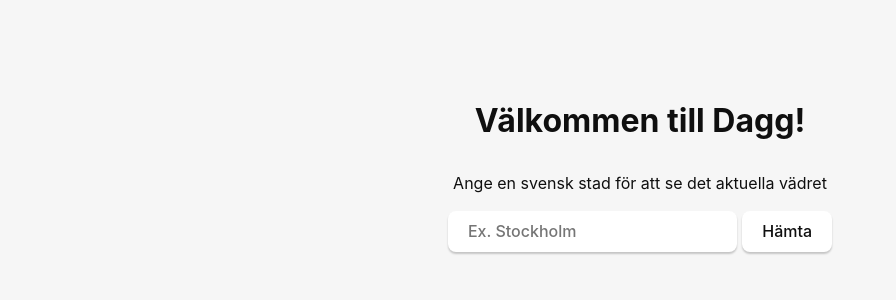
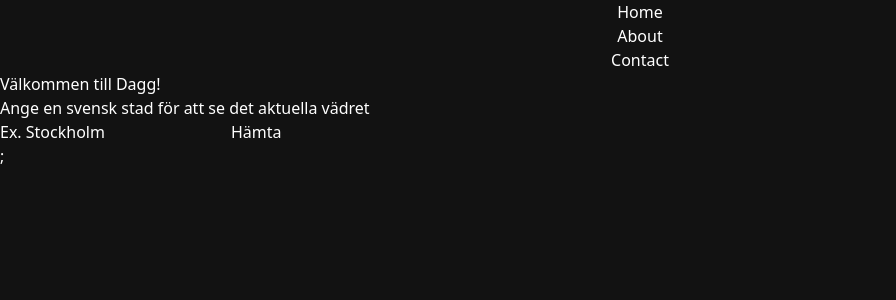
Before and after one commit to devpaps/dagg_rust, a Next.js app: page / in a window 1280 px wide. Shown: the top 300 px of the page, without its empty margins (0-896 px from the left). Built offline with nearby package versions, Linux system fonts and the light colour scheme.

Commit message:
Added alot of changes

```diff
--- a/src/App.css
+++ /dev/null
@@ -1,21 +0,0 @@
-.logo {
-  padding: 1.5em !important;
-}
-
-span.logos > a > span {
-  overflow: inherit !important;
-}
-
-.logo.next:hover {
-  filter: drop-shadow(0 0 2em #36373f);
-}
-
-.logo.react:hover {
-  filter: drop-shadow(0 0 2em #61dafb);
-}
-
-@media (prefers-color-scheme: dark) {
-  .logo.next:hover {
-    filter: drop-shadow(0 0 2em #ffff);
-  }
-}
--- /dev/null
+++ b/src/components/Sidebar.tsx
@@ -0,0 +1,11 @@
+import { Flex, Link } from '@chakra-ui/react';
+
+export default function Sidebar() {
+  return (
+    <Flex direction="column" align="center" justify="center">
+      <Link href="/">Home</Link>
+      <Link href="/about">About</Link>
+      <Link href="/contact">Contact</Link>
+    </Flex>
+  );
+}
--- a/src/pages/_app.tsx
+++ b/src/pages/_app.tsx
@@ -1,9 +1,15 @@
 import type { AppProps } from "next/app";
+import { ChakraProvider } from '@chakra-ui/react'
+import theme from '../theme/customTheme';
 
-import "../style.css";
-import "../App.css";
+// import "../style.css";
+// import "../App.css";
 
 // This default export is required in a new `pages/_app.js` file.
 export default function MyApp({ Component, pageProps }: AppProps) {
-  return <Component {...pageProps} />;
+  return (
+    <ChakraProvider resetCSS={true} theme={theme}>
+      <Component {...pageProps} />;
+    </ChakraProvider>
+  )
 }
--- a/src/pages/index.tsx
+++ b/src/pages/index.tsx
@@ -1,27 +1,29 @@
-import { useState } from "react";
-import { invoke } from "@tauri-apps/api/tauri";
-
-// type Props = {
-//   name: string;
-// }
+import { useState } from 'react';
+import { invoke } from '@tauri-apps/api/tauri';
+import { Box, Text } from '@chakra-ui/react';
+import SideBar from '../components/Sidebar';
 
 interface Data {
   name: string;
-  current: { temp: number, humidity: number, weather: { description: string }[] }
-  error_message?: string
+  current: {
+    temp: number;
+    humidity: number;
+    weather: { description: string }[];
+  };
+  error_message?: string;
 }
 
 function App() {
   const [greetMsg, setGreetMsg] = useState<Data>();
-  const [name, setName] = useState("");
+  const [name, setName] = useState('');
 
   async function greet() {
-    setGreetMsg(await invoke("get_data", { city: name }));
+    setGreetMsg(await invoke('get_data', { city: name }));
   }
 
-  console.log(greetMsg)
-
   return (
+    <>
+      <SideBar />
       <div className="container">
         <h1>Välkommen till Dagg!</h1>
 
@@ -40,9 +42,9 @@ function App() {
           </div>
         </div>
         {greetMsg ? (
-        <>
+          <Box>
             {greetMsg.error_message ? (
-            <p>{greetMsg.error_message}</p>
+              <Text>{greetMsg.error_message}</Text>
             ) : (
               <>
                 <p>{`Temperatur: ${greetMsg.current.temp.toFixed(1)} °C`}</p>
@@ -50,10 +52,10 @@ function App() {
                 <p>{greetMsg.current.weather[0].description}</p>
               </>
             )}
+          </Box>
+        ) : null}
+      </div>
     </>
-      ) : null}
-
-    </div>
   );
 }
 
--- a/src/style.css
+++ /dev/null
@@ -1,102 +0,0 @@
-:root {
-  font-family: Inter, Avenir, Helvetica, Arial, sans-serif;
-  font-size: 16px;
-  line-height: 24px;
-  font-weight: 400;
-
-  color: #0f0f0f;
-  background-color: #f6f6f6;
-
-  font-synthesis: none;
-  text-rendering: optimizeLegibility;
-  -webkit-font-smoothing: antialiased;
-  -moz-osx-font-smoothing: grayscale;
-  -webkit-text-size-adjust: 100%;
-}
-
-.container {
-  margin: 0;
-  padding-top: 10vh;
-  display: flex;
-  flex-direction: column;
-  justify-content: center;
-  text-align: center;
-}
-
-.logo {
-  height: 6em;
-  padding: 1.5em;
-  will-change: filter;
-  transition: 0.75s;
-}
-
-.logo.tauri:hover {
-  filter: drop-shadow(0 0 2em #24c8db);
-}
-
-.row {
-  display: flex;
-  justify-content: center;
-}
-
-a {
-  font-weight: 500;
-  color: #646cff;
-  text-decoration: inherit;
-}
-
-a:hover {
-  color: #535bf2;
-}
-
-h1 {
-  text-align: center;
-}
-
-input,
-button {
-  border-radius: 8px;
-  border: 1px solid transparent;
-  padding: 0.6em 1.2em;
-  font-size: 1em;
-  font-weight: 500;
-  font-family: inherit;
-  color: #0f0f0f;
-  background-color: #ffffff;
-  transition: border-color 0.25s;
-  box-shadow: 0 2px 2px rgba(0, 0, 0, 0.2);
-}
-
-button {
-  cursor: pointer;
-}
-
-button:hover {
-  border-color: #396cd8;
-}
-
-input,
-button {
-  outline: none;
-}
-
-#greet-input {
-  margin-right: 5px;
-}
-
-@media (prefers-color-scheme: dark) {
-  :root {
-    color: #f6f6f6;
-    background-color: #2f2f2f;
-  }
-
-  a:hover {
-    color: #24c8db;
-  }
-
-  input,
-  button {
-    color: #ffffff;
-    background-color: #0f0f0f98;
-  }
-}
--- /dev/null
+++ b/src/theme/customTheme.ts
@@ -0,0 +1,23 @@
+
+import { extendTheme, ThemeConfig } from '@chakra-ui/react';
+
+const config: ThemeConfig = {
+  initialColorMode: "dark",
+  useSystemColorMode: false,
+};
+
+const colors = extendTheme({
+  colors: {
+    brand: {
+      100: '#f7fafc',
+      900: '#1a202c',
+    },
+    background: {
+      100: '#181818',
+    },
+  },
+});
+
+const theme = extendTheme({ config, colors });
+
+export default theme
```
Lines whose indentation alone changed are shown as unchanged.
